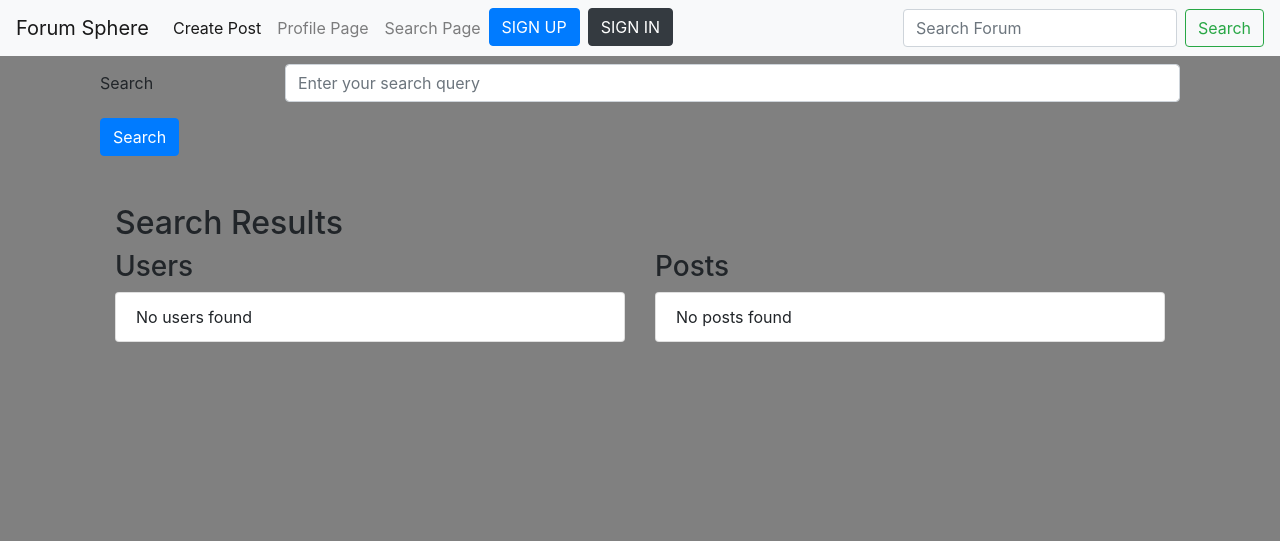
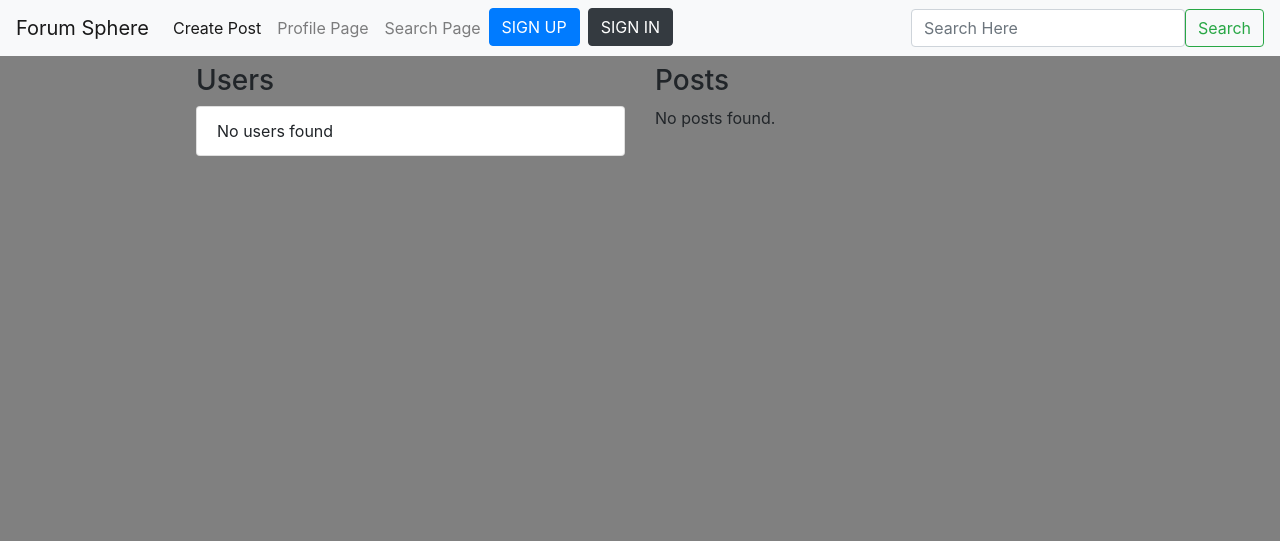
Before and after one commit to KaptainNexus/ForumSphere, a Flask app: page /search in a window 1280 px wide. Shown: the top 541 px of the page. Run offline with Flask 3, Linux system fonts and the light colour scheme; some libraries are stand-ins or nearby versions.

Commit message:
Fixed Search function

```diff
--- a/app.py
+++ b/app.py
@@ -251,15 +251,28 @@ def delete_post():
         flash('Failed to delete the post.')
     return redirect(url_for('fetch_all_posts'))
 
-@app.get('/search')
+@app.route('/search', methods=['GET', 'POST'])
 def search():
     query = request.args.get('q', '').strip()
     if query:
+        # Search for users whose usernames match the query
         user_results = user_repo.search_users(query)
-        post_results = user_repo.search_posts_title(query)
+
+        # Search for posts whose titles match the query
+        post_results_title = user_repo.search_posts_title(query)
+
+        # Search for posts whose usernames match the query
+        post_results_username = user_repo.search_posts_by_username(query)
+
+        # Combine post results from title search and username search
+        post_results_combined = post_results_title + post_results_username
+
+        # Filter posts based on username match
+        post_results_filtered = [post for post in post_results_combined if any(user['user_id'] == post['user_id'] for user in user_results)]
+
         results = {
             'users': user_results,
-            'posts': post_results
+            'posts': post_results_filtered
         }
     else:
         results = None
--- a/database/images_db.py
+++ b/database/images_db.py
@@ -1,7 +1,7 @@
 "create a database file for using for Images in my schema.sql file"""
 from psycopg_pool import ConnectionPool
 from typing import Any
-from database.db import get_pool
+from repositories.db import get_pool
 from psycopg.rows import dict_row
 
 
--- a/database/posts_db.py
+++ b/database/posts_db.py
@@ -1,6 +1,6 @@
 from psycopg_pool import ConnectionPool
 from typing import Any
-from database.db import get_pool
+from repositories.db import get_pool
 from psycopg.rows import dict_row
 
 def get_all_posts_db() -> list[tuple]:
--- a/database/test_database.py
+++ b/database/test_database.py
@@ -5,7 +5,7 @@ def test_database_connection():
     try:
         # Get the DB_CONNECTION environment variable
         connection_string = os.getenv('DB_CONNECTION')
-
+        print("Attempting to connect to database:", connection_string)
         # Establish a connection to the database
         connection = psycopg2.connect(connection_string)
 
--- a/database/user_db.py
+++ b/database/user_db.py
@@ -1,7 +1,7 @@
 from datetime import datetime
 from psycopg_pool import ConnectionPool
 from typing import Any
-from database.db import get_pool
+from repositories.db import get_pool
 from psycopg.rows import dict_row
 
 
--- a/repositories/db.py
+++ b/repositories/db.py
@@ -7,6 +7,6 @@ def get_pool():
     global pool
     if pool is None:
         pool = ConnectionPool(
-            conninfo=os.getenv('DATABASE_URL', ''),
+            conninfo=os.getenv('DB_CONNECTION'),
         )
     return pool
--- a/schema.sql
+++ b/schema.sql
@@ -8,7 +8,7 @@ CREATE TABLE IF NOT EXISTS "User" (
     username VARCHAR(255),
     email VARCHAR(255) UNIQUE NOT NULL,
     password VARCHAR(255) NOT NULL,
-    want_to_change_password BOOLEAN NOT NULL DEFAULT FALSE;
+    want_to_change_password BOOLEAN NOT NULL DEFAULT FALSE,
     registration_day TIMESTAMP NOT NULL DEFAULT NOW(),
     last_login_day TIMESTAMP NOT NULL DEFAULT NOW()
 );
--- a/schemas/secrets.sql
+++ b/schemas/secrets.sql
@@ -2,5 +2,4 @@ CREATE TABLE app_user (
     id SERIAL PRIMARY KEY,
     username VARCHAR(255) NOT NULL,
     password VARCHAR(255) NOT NULL
-    PRIMARY KEY (id)
 );
--- a/templates/new_layout.html
+++ b/templates/new_layout.html
@@ -89,17 +89,11 @@
           </ul>
 
 
-          <form class="form-inline my-2 my-lg-0">
-            <input
-              class="form-control mr-sm-2"
-              type="search"
-              placeholder="Search Forum"
-              aria-label="Search"
-            />
+          <form action="/search" method="get" class="form-inline my-2 my-lg-0">
+            <input type="text" class="form-control" id="search" name="q" placeholder="Search Here">
             <button
               class="btn btn-outline-success my-2 my-sm-0"
               type="submit"
-              href="search"
             >
               Search
             </button>
--- a/templates/new_search.html
+++ b/templates/new_search.html
@@ -1,6 +1,7 @@
 {% extends 'new_layout.html'%}
 {% block main %}
 
+<main style="width: 80%; margin-left: auto; margin-right: auto">
   {% with messages = get_flashed_messages() %}
     {% if messages %}
       <div class="container mt-3">
@@ -11,23 +12,8 @@
     {% endif %}
   {% endwith %}
 
-<main style="width: 100%">
-  <div class="container-fluid">
   <div class="justify-content-center">
     <div style="width: 100%; max-width: 100%">
-        <div>
-          <form action="/search" method="get">
-            <div class="form-group row">
-              <label for="search" class="col-sm-2 col-form-label">Search</label>
-              <div class="col-sm-10">
-                <input type="text" class="form-control" id="search" name="q" placeholder="Enter your search query">
-              </div>
-            </div>
-            <button type="submit" class="btn btn-primary">Search</button>
-          </form>
-        </div>
-        <div class="container mt-5">
-          <h2>Search Results</h2>
       <div class="row">
         <div class="col-md-6">
           <h3>Users</h3>
@@ -43,17 +29,24 @@
         </div>
         <div class="col-md-6">
           <h3>Posts</h3>
-              <ul class="list-group">
           {% if results.posts %}
             {% for post in results.posts %}
-                    <li class="list-group-item">{{ post.title }}</li>
+              <div class="card mb-3" style="width: 100%;">
+                <img class="card-img-top" src="static/download.jpeg" alt="Card image cap" style="max-height: 200px; width: 100%; object-fit: cover;">
+                <div class="card-body">
+                  <h5 class="card-title">{{ post.title }}</h5>
+                  <p class="card-text">{{ post.content }}.</p>
+                  <p class="card-text"><small class="text-muted">Last updated {{ post.last_modified_data }}</small></p>
+                  <form action="{{ url_for('delete_post') }}" method="post">
+                    <input type="hidden" name="post_id" value="{{ post.post_id }}">
+                    <button type="submit" class="btn btn-primary">Delete the article</button>
+                  </form>
+                </div>
+              </div>
             {% endfor %}
           {% else %}
-                  <li class="list-group-item">No posts found</li>
+            <p>No posts found.</p>
           {% endif %}
-              </ul>
-            </div>
-          </div>
         </div>
       </div>
     </div>
```
Also changed, not shown: database/db.py (deleted, +0 -12 lines), repositories/user_repo.py (+16 -0 lines). Lines whose indentation alone changed are shown as unchanged.
